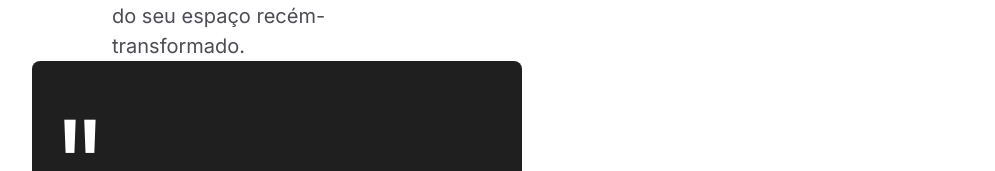
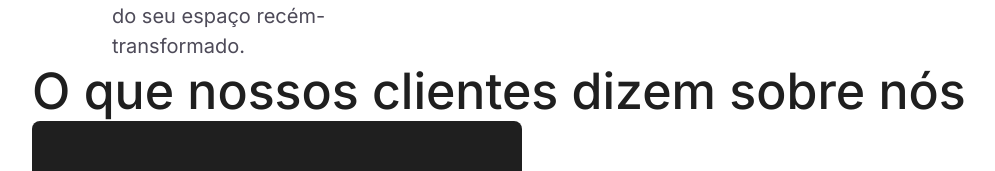
Before and after one commit to MrMaicke/VivaDecor, a plain HTML site: page index.html in a window 1280 px wide. Shown: the part 3044-3215 px from the top of the page, without its empty margins (32-1027 px from the left). Drawn offline with Linux system fonts and the light colour scheme.

Commit message:
Update index.html

```diff
--- a/index.html
+++ b/index.html
@@ -4,13 +4,11 @@
     <meta charset="UTF-8">
     <meta name="viewport" content="width=device-width, initial-scale=1.0">
     <title>VivaDecor</title>
-
     <link rel="stylesheet" href="style.css">
 </head>
 <body>
     <!-- Criando o cabeçalho principal da pagina -->
      <header class="cabecalho container">
-
         <img src="./icones/logo.svg" alt="Logo da Marca VivaDecor">
 
         <!-- Links de navegação da página -->
@@ -22,7 +20,6 @@
                 <li> <a href="">Suporte</a> </li>
             </ul>
         </nav>
-
         <button>Cadastre-se</button>
      </header>
 
@@ -32,28 +29,22 @@
             <div class="descricao-servico">
                 <div class="descricao-servico-texto">
                     <h1 class="titulo">Design Interior</h1>
-
                     <p class="paragrafo">Adentre um mundo onde a arte do Design de Interiores é meticulosamente elaborada para unir a elegância atemporal e a inovação moderna de ponta. Permitindo-lhe transformar seus espaços de vida na epítome do luxo e da sofisticação.</p>
                 </div>
-
                 <img src="./imagens/ambientes/Image 1.png" alt="Imagem do interior de uma casa">
             </div>
-
             <div class="apresentacao-numeros-marca">
                 <div class="quantidade-projetos">
                     <button class="button-pricipal">Começar Projeto</button>
-
                     <div class="numeros-projetos">
                         <p class="paragrafo">
                             <span class="efeito-numero">400+</span>
                             Projetos Completos
                         </p>
-
                         <p class="paragrafo">
                             <span class="efeito-numero">600+</span>
                             Clientes Satisfeitos
                         </p>
-
                         <p class="paragrafo">
                             <span class="efeito-numero">100+</span>
                             Estilos Únicos
@@ -70,36 +61,26 @@
                 <hr size="5px">
                 <h2 class="titulo-secundario">Nossos serviços</h2>
             </div>
-
             <div class="tipos-servicos">
                 <div class="servico">
                     <img src="./icones/lighting-design.svg" alt="">
-
                     <div class="servico-texto">
                         <h3 class="titulo-servico">Design de iluminação</h3>
-
                         <p>Alcance o equilibrio perfeito entre iluminação ambiente, de tarefa e de destaque para criar uma atmosfera funcional.</p>
                     </div>
-
                 </div>
-
                 <div class="servico">
                     <img src="./icones/interior-design.svg" alt="">
 
                     <div class="servico-texto">
                         <h3 class="titulo-servico">Design de interior</h3>
-
                         <p>Do conceito à conclusão, supervisionamos cada detalhe para trazer sua visão à vida de forma eficiente.</p>
                     </div>
-
                 </div>
-
                 <div class="servico">
                     <img src="./icones/outdoor-design.svg" alt="">
-
                     <div class="servico-texto">
                         <h3 class="titulo-servico">Design ao ar livre</h3>
-
                         <p>Celebre as estações do ano com nossos serviços de decoração sazonal para áreas externas.</p>
                     </div>
 
@@ -110,26 +91,19 @@
         <!-- Criando a seção projetando um serviço -->
          <section class="projecao">
             <img src="./imagens/ambientes/Image 3.png" alt="Decorações interiores da sala de estar">
-
             <div class="projecao-textos">
                 <h2 class="titulo-secundario">Projetando seu sonho com Brilhantismo</h2>
-
                 <p class="paragrafo">Eleve seus espaços com projetos de interiores personalizados que
                 refletem seu estilo único e aspirações, elaboradas com precisão e
                 brilhantismo para uma experiência de vida inesquecível.</p>
-
                 <div class="dropdown">
                     <h3 class="tipos-servicos">Design de Interiores para sala de estar</h3>
-
                     <img src="./icones/adicionar.svg" alt="">
                 </div>
-
                 <div class="dropdown">
                     <h3 class="tipos-servicos">Design de Interiores para salas comerciais</h3>
-
                     <img src="./icones/adicionar.svg" alt="">
                 </div>
-
                 <button>Ver mais +</button>
             </div>
          </section>
@@ -143,92 +117,72 @@
                     <div class="passo-icone">
                         <span class="balao">
                             <img src="./icones/foguete.svg" alt="">
-
                         </span>
                         <hr>
                     </div>
-
                     <div class="passo-texto">
                         <h3 class="titulo-servico">Iniciando o Projeto</h3>
 
                         <p class="paragrafo">Embarque em sua aventura de design iniciando seu projeto. Compartilhe sua visão e prepare o terreno para uma experiência de design personalizada</p>
                     </div>
                 </div>
-
                 <div class="passo-simples">
                     <div class="passo-icone">
                         <span class="balao">
                             <img src="./icones/lampada.svg" alt="">
-
                         </span>
                         <hr>
                     </div>
-
                     <div class="passo-texto">
                         <h3 class="titulo-servico">Planejar</h3>
-
                         <p class="paragrafo">Colabore estreitamente para alcançar a exelência em design, refinando sua visão e incorporando brilhantismo em cada aspecti do seu espaço.</p>
                     </div>
                 </div>
-
-
                 <div class="passo-simples">
                     <div class="passo-icone">
                         <span class="balao">
                             <img src="./icones/check.svg" alt="">
-
                         </span>
                         <hr>
                     </div>
-
                     <div class="passo-texto">
                         <h3 class="titulo-servico">Executar</h3>
-
                         <p class="paragrafo">Testemunhe sua visão se tornando realidade enquanto executamos o plano de design com precisão. Celebre a alegria do seu espaço recém-transformado.</p>
                     </div>
                 </div>
             </div>
-
             <img src="./imagens/ambientes/Image 4.png" alt="">
         </section>
-
+        <section class="nossos-clientes">
+            <h2 class="titulo-secundario">O que nossos clientes dizem sobre nós</h2>
+        <div class="depoimentos-clientes">
             <article class="card">
                 <span class="aspas">"</span>
-
                 <p class="paragrafo texto-branco">Trabalhar com a equipe de design de vocês foi um verdadeiro prazer. A atenção aos detalhes e a criatividade superaram minhas expectativas. Muito obrigada por tornar minha casa tão bonita!</p>
-
                 <div class="cliente">
                     <img src="./imagens/clientes/Sophie.png" alt="">
-
                     <p class="paragrafo texto-cinza">
-
                         <p class="paragrafo texto-cinza">
                             <span class="nome-cliente">Sophie Carter</span>
                             São Paulo, SP
                         </p>
-
                     </p>
                 </div>
             </article>
-
             <article class="card">
                 <span class="aspas">"</span>
-
                 <p class="paragrafo texto-branco">Serviço excepcional! Desde a consulta inicial até a revelação final, sua equipe demonstrou profissionalismo e um olhar aguçado para o design. Altamente recomendado!</p>
-
                 <div class="cliente">
                     <img src="./imagens/clientes/Roberto.png" alt="">
-
                     <p class="paragrafo texto-cinza">
-
                         <p class="paragrafo texto-cinza">
                             <span class="nome-cliente">Roberto Cunha</span>
                             Maceió, AL
                         </p>
-
                     </p>
                 </div>
             </article>
+        </div>
       </main>
 </body>
 </html>
```
Lines whose indentation alone changed are shown as unchanged.
